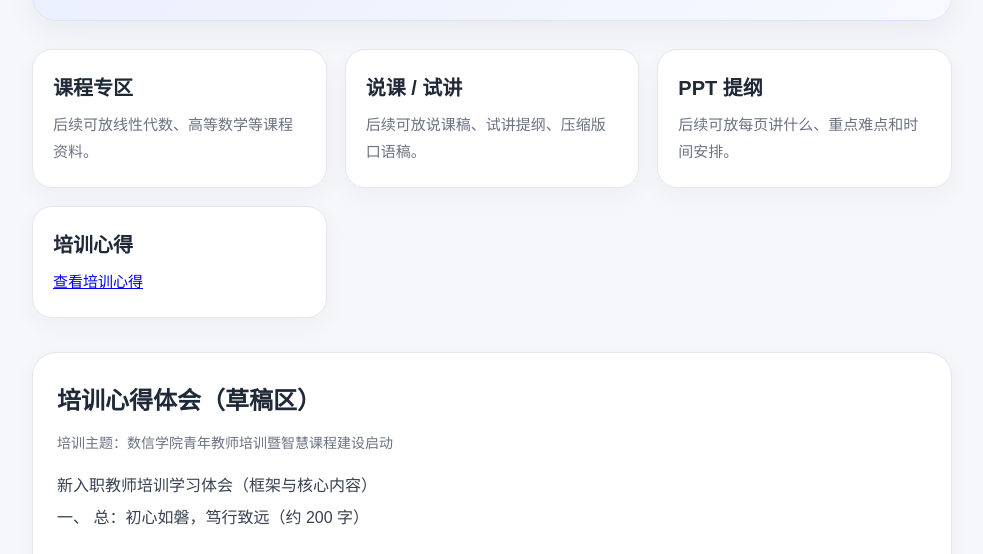
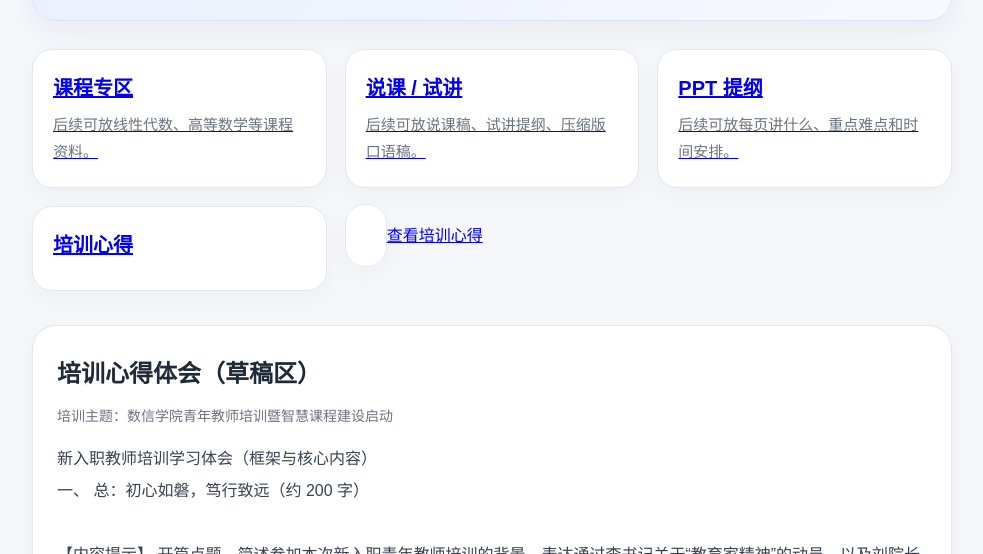
Before and after one commit to hanshi2516/ashi-teaching-site, a plain HTML site: page index.html in a window 1280 px wide. Shown: the part 246-800 px from the top of the page, without its empty margins (148-1131 px from the left). Drawn offline with Linux system fonts and the light colour scheme.

Commit message:
Update index.html

```diff
--- a/index.html
+++ b/index.html
@@ -128,22 +128,22 @@
     </div>
 
     <div class="grid">
-      <div class="card">
+      <a href="course.html" class="card">
         <h2>课程专区</h2>
         <p>后续可放线性代数、高等数学等课程资料。</p>
-      </div>
-      <div class="card">
+      </a>
+      <a href="lecture.html" class="card">
         <h2>说课 / 试讲</h2>
         <p>后续可放说课稿、试讲提纲、压缩版口语稿。</p>
-      </div>
-      <div class="card">
+      </a>
+      <a href="ppt.html" class="card">
         <h2>PPT 提纲</h2>
         <p>后续可放每页讲什么、重点难点和时间安排。</p>
-      </div>
-      <div class="card">
+      </a>
+      <a href="training.html" class="card">
         <h2>培训心得</h2>
         <p><a href="training.html">查看培训心得</a></p>
-      </div>
+      </a>
     </div>
 
     <div class="section">
```
